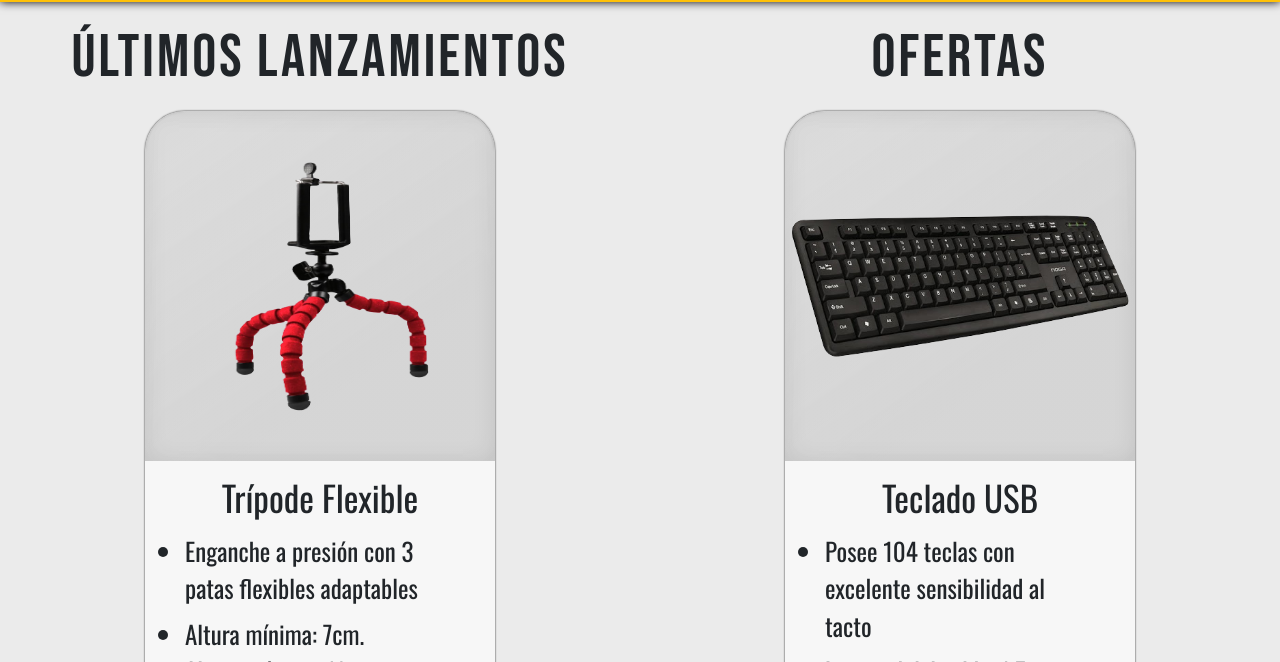
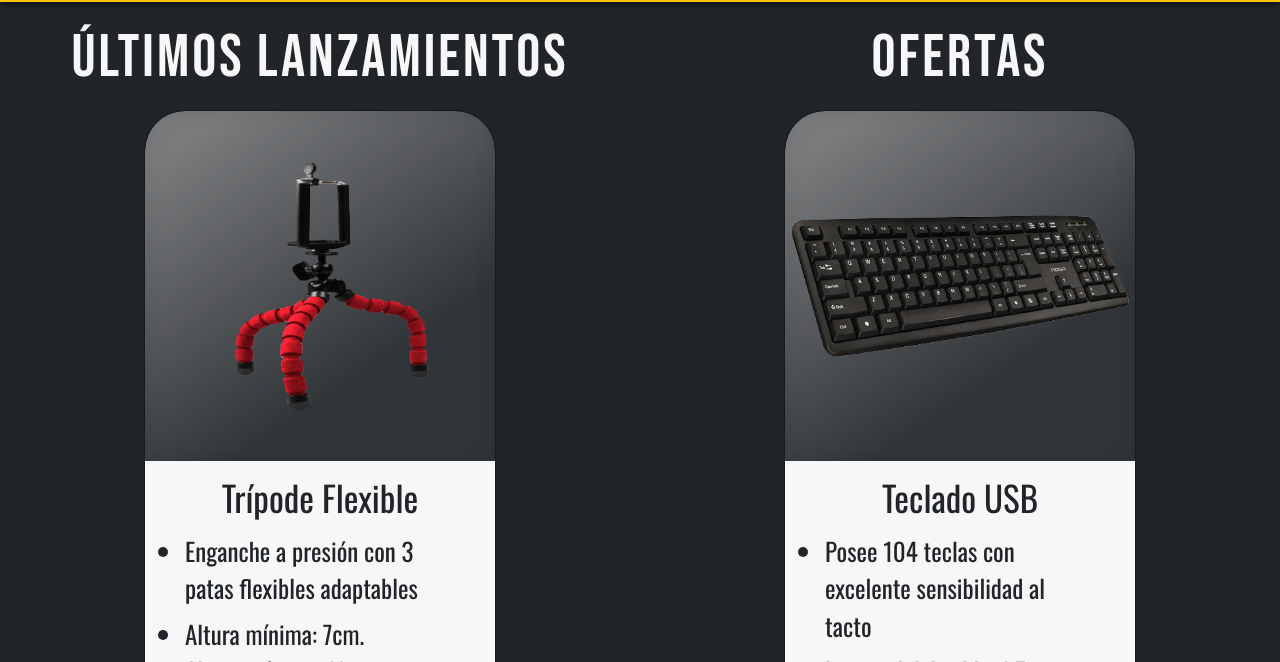
Before and after one commit to NicolasFalcone/Just-Call-Fast, a website: page views/productos.html in a window 1280 px wide. Shown: the part 138-800 px from the top of the page. Drawn offline with nearby package versions, Linux system fonts and the light colour scheme.

```diff
--- a/public/scss/_variables.scss
+++ b/public/scss/_variables.scss
@@ -11,7 +11,7 @@
 $amarillo: #ffc107;
 $blanco: rgb(247, 247, 247);
 
-
+$white-shadow-9: 0 0 9px #fff;
 $black-shadow-9: 0 0 9px #000000;
 $black-shadow-2: 0 0 2px #000000;
 
--- a/public/scss/components/_card.scss
+++ b/public/scss/components/_card.scss
@@ -233,6 +233,10 @@
                 }
             }
         }
+
+        &:hover {
+            box-shadow: $white-shadow-9;
+        }
     }
 
     .horizontal-card:hover .horizontal-card__img {
--- a/public/scss/pages/_home.scss
+++ b/public/scss/pages/_home.scss
@@ -16,7 +16,7 @@
 }
 
 .categories {
-    background-image: url("/public/images/patterns/d-pattern.png");
+    //background-image: url("/public/images/patterns/d-pattern.png");
     padding: 40px 0 40px 0;
     margin-top: 50px;
     color: $blanco;
--- a/public/scss/pages/_productos.scss
+++ b/public/scss/pages/_productos.scss
@@ -13,6 +13,10 @@
 .new-releases-section {
     grid-area: new-releases-section;
 
+    & h2 {
+        color: $blanco;
+    }
+
     &__list {
         display: flex;
         flex-wrap: wrap;
@@ -26,7 +30,11 @@
 .offers-section {
     grid-area: offers-section;
     padding-bottom: 30px;
-    background-color: rgb(235, 235, 235);
+    //background-color: rgb(235, 235, 235);
+
+    & h2 {
+        color: $blanco;
+    }
 
     &__list {
         display: flex;
@@ -69,7 +77,7 @@
 
     .new-releases-section {
         grid-area: new-releases-section;
-        background-color: rgb(235, 235, 235);
+        //background-color: rgb(235, 235, 235);
 
         &__list {
             gap: 20px;
--- a/views/productos.html
+++ b/views/productos.html
@@ -76,7 +76,7 @@
 
     <!--Products-->
     <main class="p-main">
-        <section class="new-releases-section">
+        <section class="new-releases-section bg-dark">
             <h2 class="display-3">
                 ÚLTIMOS LANZAMIENTOS
             </h2>
@@ -125,7 +125,7 @@
             </div>
         </section>
 
-        <section class="offers-section">
+        <section class="offers-section bg-dark">
             <h2 class="display-3">
                 OFERTAS
             </h2>
```
Also changed, not shown: index.html (+1 -1 lines), public/stylesheets/styles.css, 2 other files.
